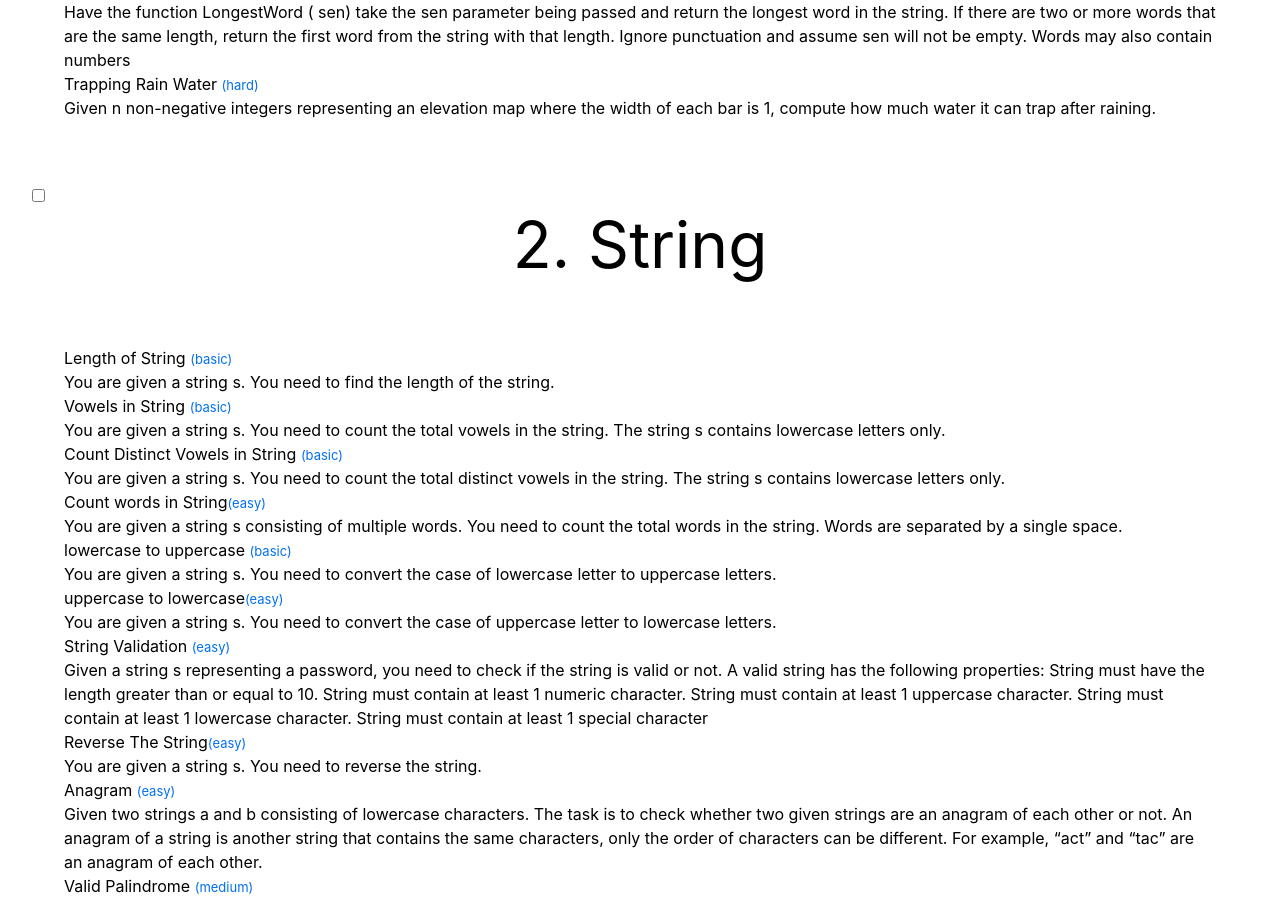
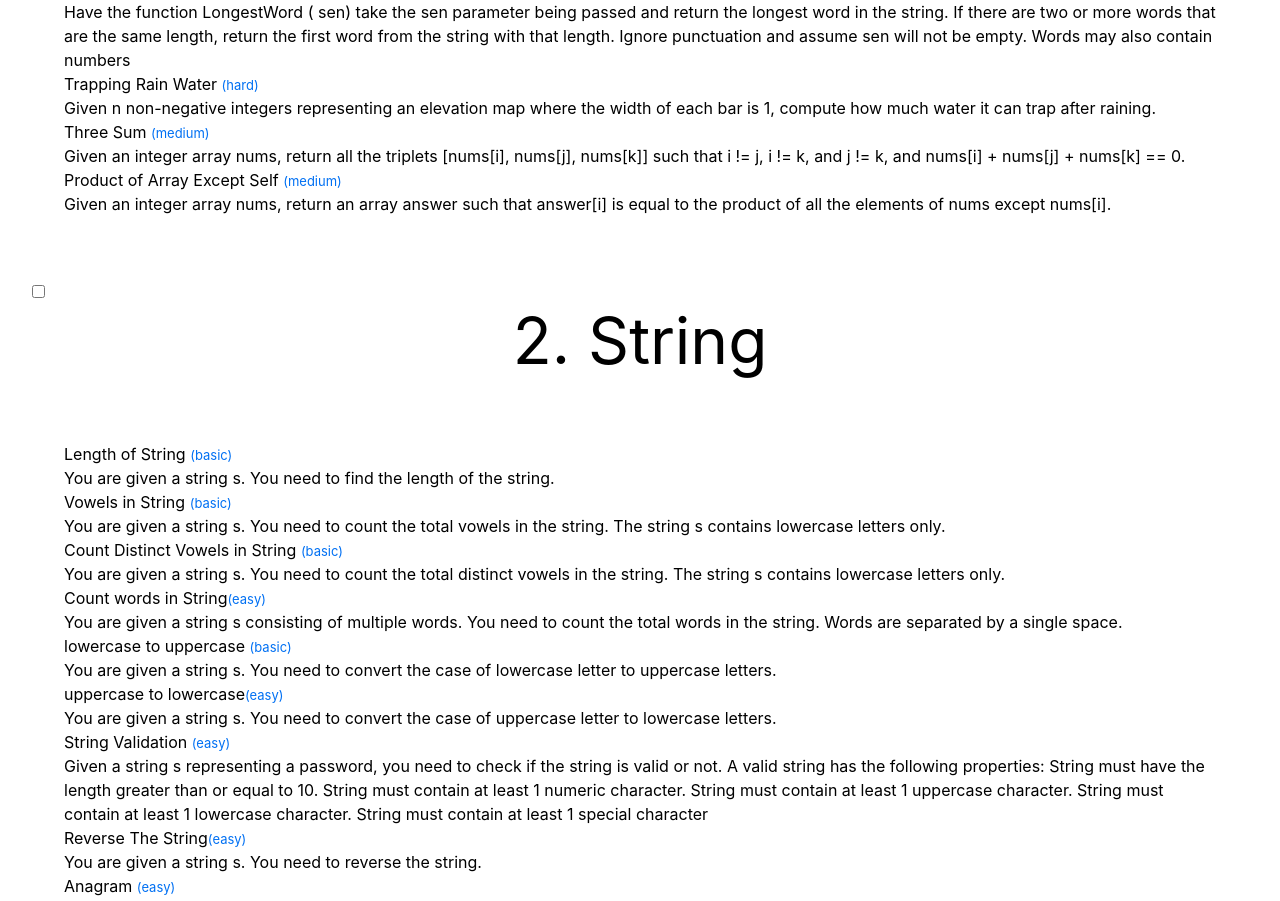
Before and after one commit to piyushyadav0191/zero-to-hero-dsa, a Next.js app: page / in a window 1280 px wide. Shown: the part 1889-2790 px from the top of the page. Built offline with nearby package versions, Linux system fonts and the light colour scheme.

Commit message:
Update Arrays.jsx

```diff
--- a/components/Arrays.jsx
+++ b/components/Arrays.jsx
@@ -104,6 +104,17 @@ const Arrays = () => {
 								<span><p>Given n non-negative integers representing an elevation map where the width of each bar is 1, compute how much water it can trap after raining.
 								</p></span>
 							</li>
+							<li className='pb-4'>
+								<h3 className='pb-2 font-bold'>Three Sum <small className={styles.small}>(medium)</small>  </h3>
+								<span><p>Given an integer array nums, return all the triplets [nums[i], nums[j], nums[k]] such that i != j, i != k, and j != k, and nums[i] + nums[j] + nums[k] == 0.
+								</p></span>
+							</li>
+							<li className='pb-4'>
+								<h3 className='pb-2 font-bold'>Product of Array Except Self <small className={styles.small}>(medium)</small>  </h3>
+								<span><p>Given an integer array nums, return an array answer such that answer[i] is equal to the product of all the elements of nums except nums[i].
+								</p></span>
+							</li>
+
 
 						</ul>
 					</div></div>
```
